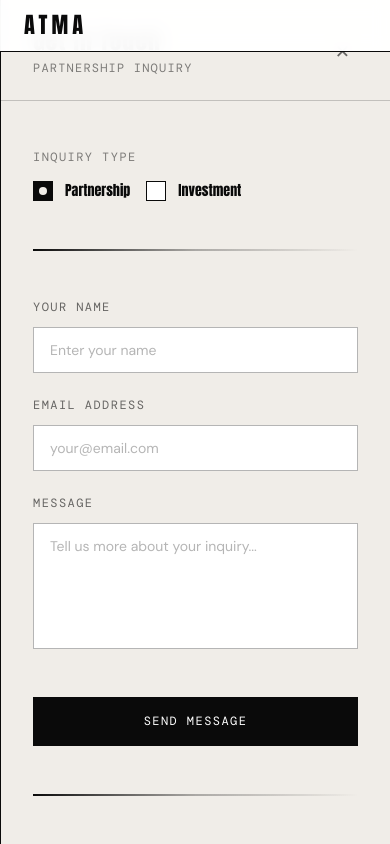
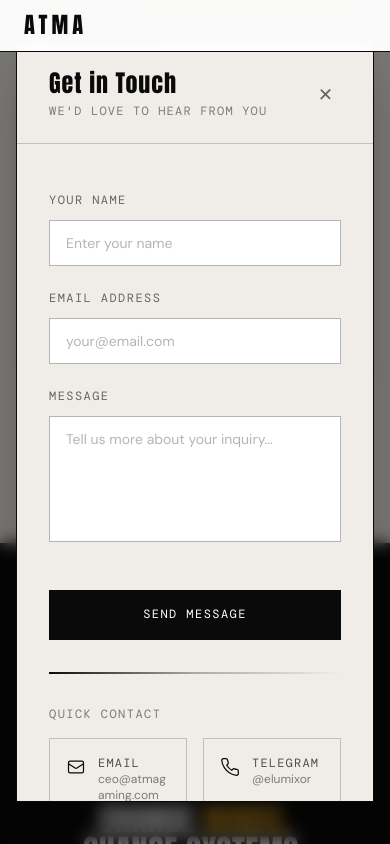
Before and after one commit to atmagaming/web, a SvelteKit app: page / in a window 390 px wide. Both pictures are taken after a click on the button "GET IN TOUCH". Shown: the part 4979-5823 px from the top of the page. Built offline with nearby package versions, Linux system fonts and the light colour scheme.

Commit message:
Redesign modal: fade-in animation, centered layout, remove inquiry type, animated blur, closable

```diff
--- a/src/components/ContactFormModal.svelte
+++ b/src/components/ContactFormModal.svelte
@@ -1,8 +1,6 @@
 <script lang="ts">
 import Button from "@/components/ui/Button.svelte";
 import { cn } from "@/lib/utils";
-
-type Category = "partner" | "investor";
 
 let {
   open = false,
@@ -12,7 +10,6 @@ let {
   onClose: () => void;
 } = $props();
 
-let category = $state<Category>("partner");
 let loading = $state(false);
 let submitted = $state(false);
 let error = $state<string | null>(null);
@@ -23,11 +20,6 @@ let formData = $state({
   message: "",
 });
 
-const categorySubjects: Record<Category, string> = {
-  partner: "Partnership Inquiry",
-  investor: "Investment Inquiry",
-};
-
 async function handleSubmit(e: Event) {
   e.preventDefault();
   loading = true;
@@ -37,10 +29,7 @@ async function handleSubmit(e: Event) {
     const response = await fetch("https://api.atmagaming.com/contact", {
       method: "POST",
       headers: { "Content-Type": "application/json" },
-      body: JSON.stringify({
-        ...formData,
-        message: `[${categorySubjects[category]}]\n\n${formData.message}`,
-      }),
+      body: JSON.stringify(formData),
     });
 
     if (!response.ok) {
@@ -67,19 +56,25 @@ function handleBackdropClick(e: MouseEvent) {
 </script>
 
 <!-- Backdrop -->
-{#if open}
 <div
-		class="fixed inset-0 bg-black/50 backdrop-blur-md z-40 transition-opacity duration-300"
+	class={cn(
+		"fixed inset-0 z-40 transition-all duration-500 ease-out",
+		open ? "bg-black/50 backdrop-blur-sm" : "bg-black/0 backdrop-blur-none pointer-events-none",
+	)}
 	onclick={handleBackdropClick}
-		style="opacity: 1;"
-	></div>
-{/if}
+/>
 
 <!-- Modal -->
 <div
 	class={cn(
-		"fixed right-0 top-0 h-screen w-full sm:max-w-2xl bg-surface border-l-[1.5px] border-dark-950 shadow-2xl z-50 flex flex-col transition-transform duration-300 ease-out overflow-hidden",
-		open ? "translate-x-0" : "translate-x-full",
+		"fixed inset-0 z-50 flex items-center justify-center px-4 transition-opacity duration-300 ease-out pointer-events-none",
+		open ? "opacity-100 pointer-events-auto" : "opacity-0",
+	)}
+>
+	<div
+		class={cn(
+			"w-full max-w-2xl bg-surface border-[1.5px] border-dark-950 shadow-2xl flex flex-col max-h-[90vh] overflow-hidden transition-transform duration-300 ease-out",
+			open ? "scale-100" : "scale-95",
 		)}
 	>
 		<!-- Header with close button -->
@@ -87,12 +82,13 @@ function handleBackdropClick(e: MouseEvent) {
 			<div>
 				<h2 class="font-display text-2xl tracking-[0.04em] text-dark-950">Get in Touch</h2>
 				<p class="text-xs font-mono tracking-[0.1em] uppercase text-dark-950/50 mt-1">
-				{category === "partner" ? "Partnership Inquiry" : "Investment Inquiry"}
+					We'd love to hear from you
 				</p>
 			</div>
 			<button
 				onclick={onClose}
-			class="text-dark-950/60 hover:text-dark-950 transition-colors text-3xl leading-none font-thin p-2"
+				type="button"
+				class="text-dark-950/60 hover:text-dark-950 transition-colors text-3xl leading-none font-thin p-2 cursor-pointer"
 				aria-label="Close"
 			>
 				×
@@ -110,65 +106,7 @@ function handleBackdropClick(e: MouseEvent) {
 					</div>
 				</div>
 			{:else}
-			<div class="px-8 py-12 space-y-12">
-				<!-- Category Selection with visual divider -->
-				<div class="space-y-4">
-					<p class="text-xs font-mono tracking-[0.12em] uppercase text-dark-950/50">Inquiry Type</p>
-					<div class="flex gap-4">
-						<label class="flex items-center cursor-pointer group">
-							<input
-								type="radio"
-								name="category"
-								value="partner"
-								bind:group={category}
-								class="sr-only"
-							/>
-							<span
-								class={cn(
-									"w-5 h-5 border-[1.5px] border-dark-950 flex items-center justify-center transition-all",
-									category === "partner"
-										? "bg-dark-950 border-dark-950"
-										: "bg-white group-hover:border-gold",
-								)}
-							>
-								{#if category === "partner"}
-									<span class="w-2 h-2 bg-surface rounded-full"></span>
-								{/if}
-							</span>
-							<span class="ml-3 text-sm font-display text-dark-950 group-hover:text-gold transition-colors">
-								Partnership
-							</span>
-						</label>
-						<label class="flex items-center cursor-pointer group">
-							<input
-								type="radio"
-								name="category"
-								value="investor"
-								bind:group={category}
-								class="sr-only"
-							/>
-							<span
-								class={cn(
-									"w-5 h-5 border-[1.5px] border-dark-950 flex items-center justify-center transition-all",
-									category === "investor"
-										? "bg-dark-950 border-dark-950"
-										: "bg-white group-hover:border-gold",
-								)}
-							>
-								{#if category === "investor"}
-									<span class="w-2 h-2 bg-surface rounded-full"></span>
-								{/if}
-							</span>
-							<span class="ml-3 text-sm font-display text-dark-950 group-hover:text-gold transition-colors">
-								Investment
-							</span>
-						</label>
-					</div>
-				</div>
-
-				<!-- Divider -->
-				<div class="h-[1.5px] bg-gradient-to-r from-dark-950 via-dark-950/30 to-transparent"></div>
-
+				<div class="px-8 py-12 space-y-8">
 					<!-- Form -->
 					<form onsubmit={handleSubmit} class="space-y-6">
 						{#if error}
@@ -239,7 +177,7 @@ function handleBackdropClick(e: MouseEvent) {
 						<div class="grid grid-cols-2 gap-4">
 							<a
 								href="mailto:ceo@atmagaming.com"
-							class="group p-4 border-[1.5px] border-dark-950/20 hover:border-gold transition-all flex items-start gap-3"
+								class="group p-4 border-[1.5px] border-dark-950/20 hover:border-gold transition-all flex items-start gap-3 cursor-pointer"
 							>
 								<svg
 									class="w-5 h-5 text-dark-950 group-hover:text-gold transition-colors flex-shrink-0 mt-0.5"
@@ -263,7 +201,7 @@ function handleBackdropClick(e: MouseEvent) {
 								href="https://t.me/elumixor"
 								target="_blank"
 								rel="noopener noreferrer"
-							class="group p-4 border-[1.5px] border-dark-950/20 hover:border-gold transition-all flex items-start gap-3"
+								class="group p-4 border-[1.5px] border-dark-950/20 hover:border-gold transition-all flex items-start gap-3 cursor-pointer"
 							>
 								<svg
 									class="w-5 h-5 text-dark-950 group-hover:text-gold transition-colors flex-shrink-0 mt-0.5"
@@ -291,6 +229,7 @@ function handleBackdropClick(e: MouseEvent) {
 			{/if}
 		</div>
 	</div>
+</div>
 
 <style>
 	input:disabled,
--- a/src/components/Navbar.svelte
+++ b/src/components/Navbar.svelte
@@ -38,7 +38,6 @@ let isGamePage = $derived($page.url.pathname.startsWith("/games/"));
       class="font-mono text-[0.67rem] tracking-[0.1em] uppercase text-white bg-red px-4 py-1.5 ml-3 hover:bg-[#9e1400] transition-colors cursor-pointer border-none"
       onclick={() => {
         window.dispatchEvent(new CustomEvent('scrollto', { detail: 'join' }));
-        document.querySelector('#join')?.scrollIntoView({ behavior: 'smooth' });
       }}
     >{t("nav.getInTouch")} &darr;</button>
   </div>
--- a/src/views/Home.svelte
+++ b/src/views/Home.svelte
@@ -89,7 +89,15 @@ onMount(() => {
       ease: "power3.out",
     });
 
-    return;
+    const handleMobileScrollTo = (e: Event) => {
+      const name = (e as CustomEvent).detail;
+      document.querySelector(`#${name}`)?.scrollIntoView({ behavior: "smooth" });
+    };
+    window.addEventListener("scrollto", handleMobileScrollTo);
+
+    return () => {
+      window.removeEventListener("scrollto", handleMobileScrollTo);
+    };
   }
 
   // Desktop: master scroll pin
```
Lines whose indentation alone changed are shown as unchanged.
